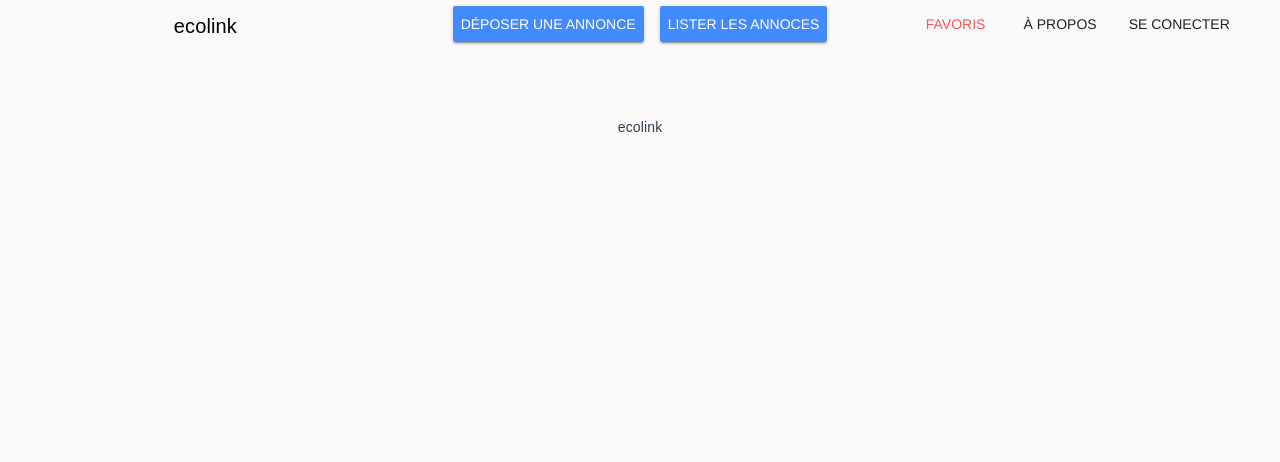
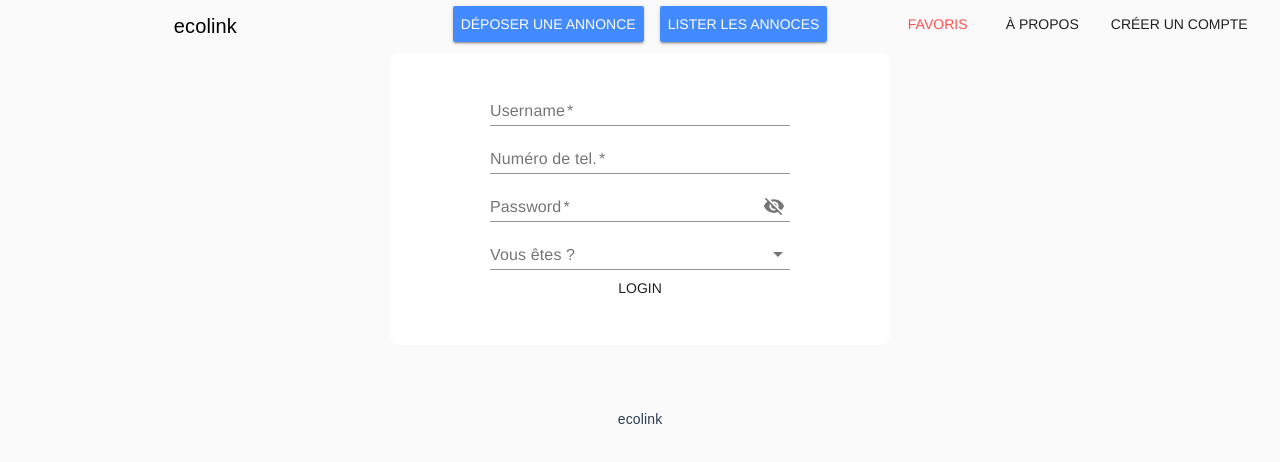
Before and after one commit to geoffreylalic/ecolink, a Vue app in the folder fronts/: page /creercompte in a window 1280 px wide. Shown: the top 462 px of the page. Built offline with nearby package versions, Linux system fonts and the light colour scheme.

Commit message:
Ajout login v1

```diff
--- a/fronts/src/App.vue
+++ b/fronts/src/App.vue
@@ -20,8 +20,9 @@
         <router-link to="/apropos">
           <md-button class="">À propos</md-button>
         </router-link>
-
-        <md-button class="">Se conecter</md-button>
+        <router-link to="/creercompte">
+          <md-button class="">Créer un compte</md-button>
+        </router-link>
       </div>
   </div>
 
--- /dev/null
+++ b/fronts/src/components/CreerCompte.vue
@@ -0,0 +1,58 @@
+<template>
+    <div>
+        <div class="form">
+            <form novalidate class="md-layout" @submit.prevent="submit">
+                <md-field class="md-block">
+                    <label>Username</label>
+                    <md-input v-model="username" type="text" name="username" required></md-input>
+                </md-field>
+                <md-field class="md-block">
+                    <label>Numéro de tel.</label>
+                    <md-input v-model="username" type="text" name="username" required></md-input>
+                </md-field>
+                <md-field class="md-block">
+                    <label>Password</label>
+                    <md-input v-model="password" type="password" name="password" required></md-input>
+                </md-field>
+                <md-field class="md-block">
+                    <label for="movie">Vous êtes ?</label>
+                    <md-select v-model="catégorie" name="catégorie" id="catégorie">
+                        <md-option value="entreprise">Entreprise</md-option>
+                        <md-option value="particulier">Particulier</md-option>
+                    </md-select>
+                </md-field>
+                <br>
+                <md-button class="md-block" type="submit">Login</md-button>
+            </form>
+        </div>
+    </div>
+</template>
+<script>
+
+export default {
+  name: 'LoginProfile',
+  props: {
+    msg: String
+  }
+}
+</script>
+<style>
+.form {
+    padding-top: 2%;
+    padding-bottom: 3%;
+    width: 100%;
+    max-width: 500px;
+    margin: 0 auto;
+    background-color: white;
+    border-radius: 10px;
+}
+
+.md-block {
+    width: 60%;
+    margin: auto;
+}
+
+a {
+  color: #42b983;
+}
+</style>
```
Also changed, not shown: fronts/src/main.js (+7 -1 lines), 2 other files (tests, documents, lock files or other folders).
